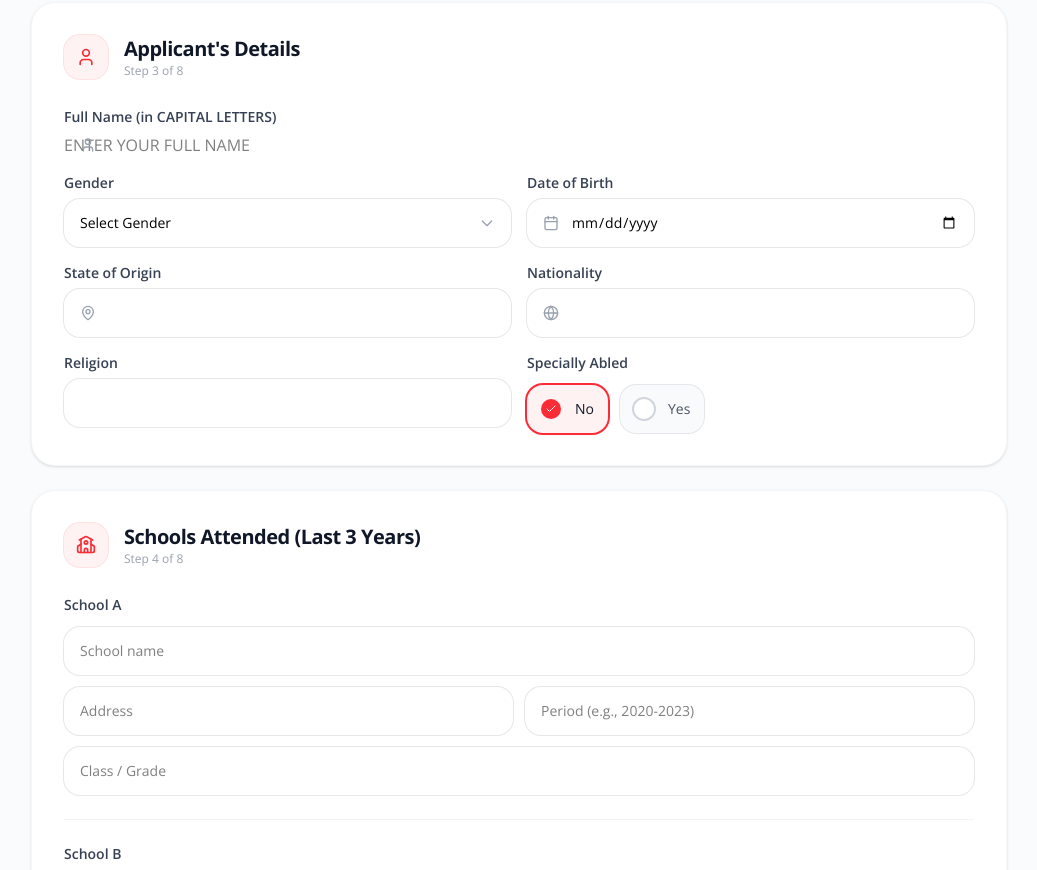
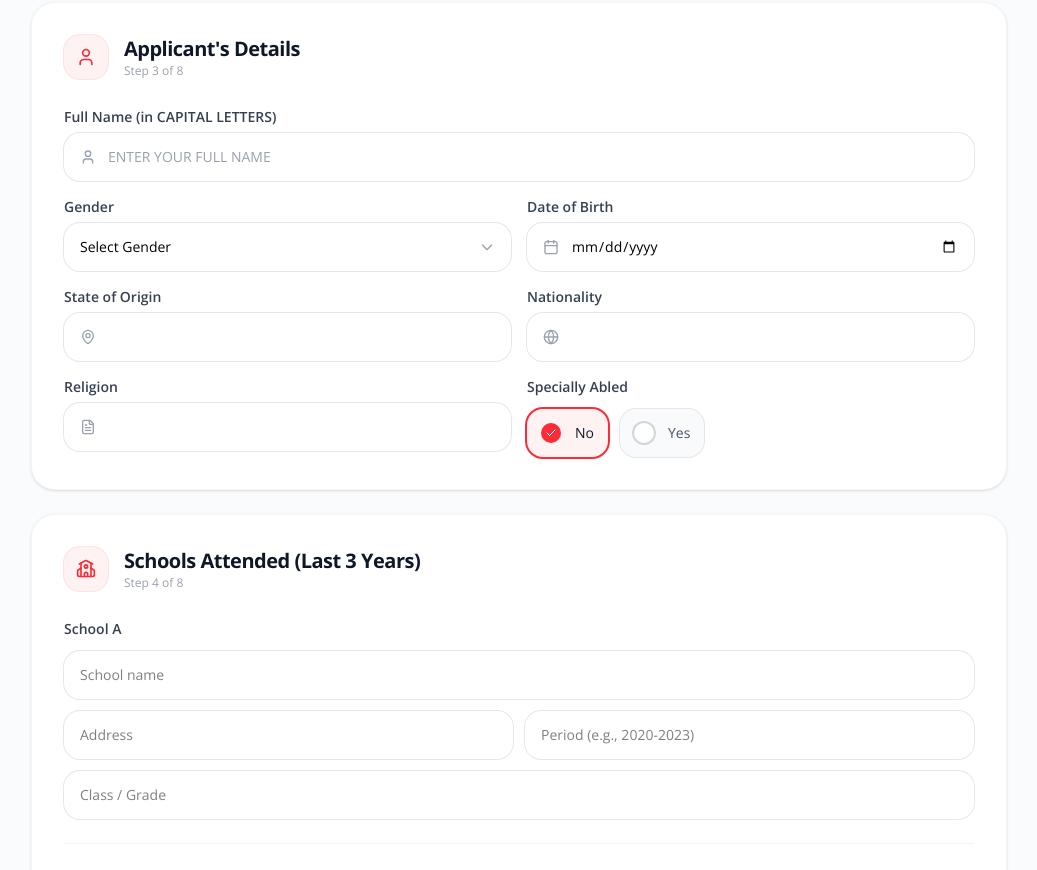
Before and after one commit to code-savan/colleges, a Next.js app: page /apply/undergraduate in a window 1280 px wide. Shown: the part 900-1770 px from the top of the page, without its empty margins (121-1158 px from the left). Built offline with nearby package versions, Linux system fonts and the light colour scheme.

Commit message:
fix: remove broken uppercase className override, add missing icon to Religion input

```diff
--- a/app/apply/undergraduate/page.jsx
+++ b/app/apply/undergraduate/page.jsx
@@ -585,7 +585,6 @@ const UndergraduateApplicationForm = () => {
                     placeholder="ENTER YOUR FULL NAME"
                     error={errors.fullName}
                     icon={User}
-                    className="uppercase"
                   />
 
                   <div className="grid grid-cols-1 sm:grid-cols-2 gap-4">
@@ -604,7 +603,7 @@ const UndergraduateApplicationForm = () => {
                   </div>
 
                   <div className="grid grid-cols-1 sm:grid-cols-2 gap-4">
-                    <InputField label="Religion" name="religion" value={formData.religion} onChange={handleChange} />
+                    <InputField label="Religion" name="religion" value={formData.religion} onChange={handleChange} icon={FileText} />
                     <div>
                       <label className="block text-sm font-semibold text-gray-700 mb-3">Specially Abled</label>
                       <div className="flex gap-3">
```
